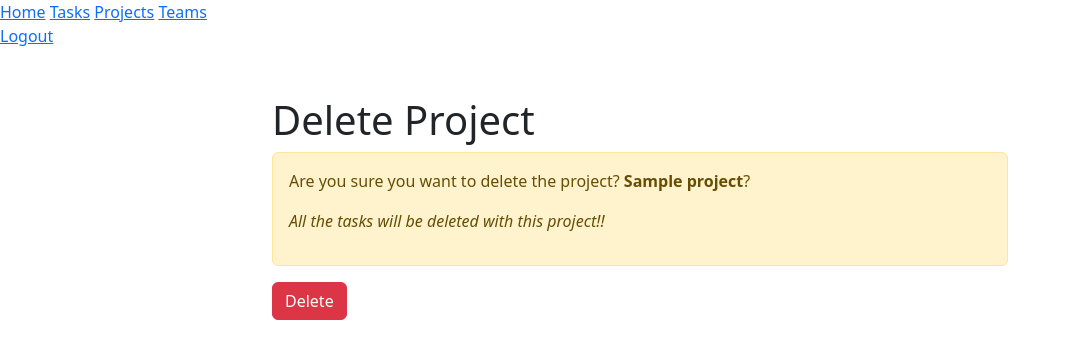
After one commit to VolodymyrSeniv/TaskManager, a Django app: page /task_manager/projects/1/delete/ in a window 1280 px wide. The commit adds this page. Shown: the top 359 px of the page, without its empty margins (0-1070 px from the left). Run offline with Django 4.2, Linux system fonts and the light colour scheme; a user stored in the database is signed in; tables that the repository leaves empty hold one stand-in row (values such as "Sample post"); some libraries are stand-ins or nearby versions.

Commit message:
added Create, Update, Delete for projects

```diff
--- a/TaskManager/models.py
+++ b/TaskManager/models.py
@@ -6,6 +6,7 @@ from django.urls import reverse
 
 class Position(models.Model):
     name = models.CharField(max_length=255, unique=True)
+    description = models.CharField(max_length=255, default="0")
 
     def __str__(self):
         return f"{self.name}"
--- a/TaskManager/urls.py
+++ b/TaskManager/urls.py
@@ -2,6 +2,9 @@ from django.urls import path
 from TaskManager.views import home
 from TaskManager.views import (ProjectsListView,
                                ProjectDetailView,
+                               ProjectCreateView,
+                               ProjectUpdateView,
+                               ProjectDeleteView,
                                PositionsListView,
                                PositionDetailView,
                                TeamsListView,
@@ -9,12 +12,16 @@ from TaskManager.views import (ProjectsListView,
                                TasksListView,
                                TaskDetailView,
                                TaskTypesListView,
-                               TaskTypeDetailView)
+                               TaskTypeDetailView,
+                               )
 
 urlpatterns = [
     path("", home, name="home"),
     path("projects/", ProjectsListView.as_view(), name="projects-list"),
     path("project/<int:pk>/", ProjectDetailView.as_view(), name="project-detail"),
+    path("projects/create/", ProjectCreateView.as_view(), name="project-create"),
+    path("projects/<int:pk>/update/", ProjectUpdateView.as_view(), name="project-update"),
+    path("projects/<int:pk>/delete/", ProjectDeleteView.as_view(), name="project-delete"),
     path("positions/", PositionsListView.as_view(), name="positions-list"),
     path("positions/<int:pk>", PositionDetailView.as_view(), name="position-detail"),
     path("teams/", TeamsListView.as_view(), name="teams-list"),
@@ -22,7 +29,7 @@ urlpatterns = [
     path("tasks/", TasksListView.as_view(), name="tasks-list"),
     path("task/<int:pk>", TaskDetailView.as_view(), name="task-detail"),
     path("tasktypes/", TaskTypesListView.as_view(), name="task_types_list"),
-    path("tasktype/<int:pk>", TaskTypeDetailView.as_view(), name="tasktype-detail")
+    path("tasktype/<int:pk>", TaskTypeDetailView.as_view(), name="tasktype-detail"),
 ]
 
 app_name = "TaskManager"
--- a/TaskManager/views.py
+++ b/TaskManager/views.py
@@ -3,14 +3,15 @@ from django.shortcuts import render
 from django.http import HttpResponse, HttpRequest
 from TaskManager.models import Worker, Position, Task
 from django.views import generic
+from django.urls import reverse_lazy
 from django.contrib.auth.mixins import LoginRequiredMixin
-from django.contrib.auth.decorators import login_required
 from TaskManager.models import (Project,
                                 Position,
                                 Worker,
                                 TaskType,
                                 Team,
                                 Task)
+from TaskManager.forms import ProjectForm
 
 
 def home(request: HttpRequest) -> HttpResponse:
@@ -35,6 +36,25 @@ class ProjectsListView(LoginRequiredMixin, generic.ListView):
     template_name = "TaskManager/projects_list.html"
     queryset = Project.objects.all()
     context_object_name = "projects_list"
+
+
+class ProjectCreateView(LoginRequiredMixin, generic.CreateView):
+    form_class = ProjectForm
+    success_url = reverse_lazy("TaskManager:projects-list")
+    template_name = "TaskManager/project_form.html"
+
+
+class ProjectUpdateView(LoginRequiredMixin, generic.UpdateView):
+    model = Project
+    form_class = ProjectForm
+    success_url = reverse_lazy("TaskManager:projects-list")
+    template_name = "TaskManager/project_form.html"
+
+
+class ProjectDeleteView(LoginRequiredMixin, generic.DeleteView):
+    model = Project
+    template_name = "TaskManager/project_confirm_delete.html"
+    success_url = reverse_lazy("TaskManager:projects-list")
 
 
 class ProjectDetailView(LoginRequiredMixin, generic.DetailView):
--- /dev/null
+++ b/templates/TaskManager/project_confirm_delete.html
@@ -0,0 +1,22 @@
+{% extends "base.html" %}
+{% load crispy_forms_tags %}  <!-- Ensure this is correct, it should be crispy_forms_tags -->
+{% block content %}
+<div class="container mt-5">
+    <div class="row">
+        <div class="col-md-8 offset-md-2">
+            <h1>Delete Project</h1>
+            <div class="alert alert-warning" role="alert">
+                <p>Are you sure you want to delete the project? <strong>{{ project }}</strong>?</p>
+                <p><i>All the tasks will be deleted with this project!!</i></p>
+            </div>
+            <form action="" method="post">
+                {% csrf_token %}
+                {{ form|crispy }}
+                <div class="form-group">
+                    <input type="submit" value="Delete" class="btn btn-danger"/>
+                </div>
+            </form>
+        </div>
+    </div>
+</div>
+{% endblock %}
```
Also changed, not shown: TaskManager/forms.py (added, +7 -0 lines), templates/TaskManager/positions_list.html (+5 -2 lines), templates/TaskManager/project_form.html (added, +20 -0 lines), TaskManager/migrations/0006_position_description.py (added).
